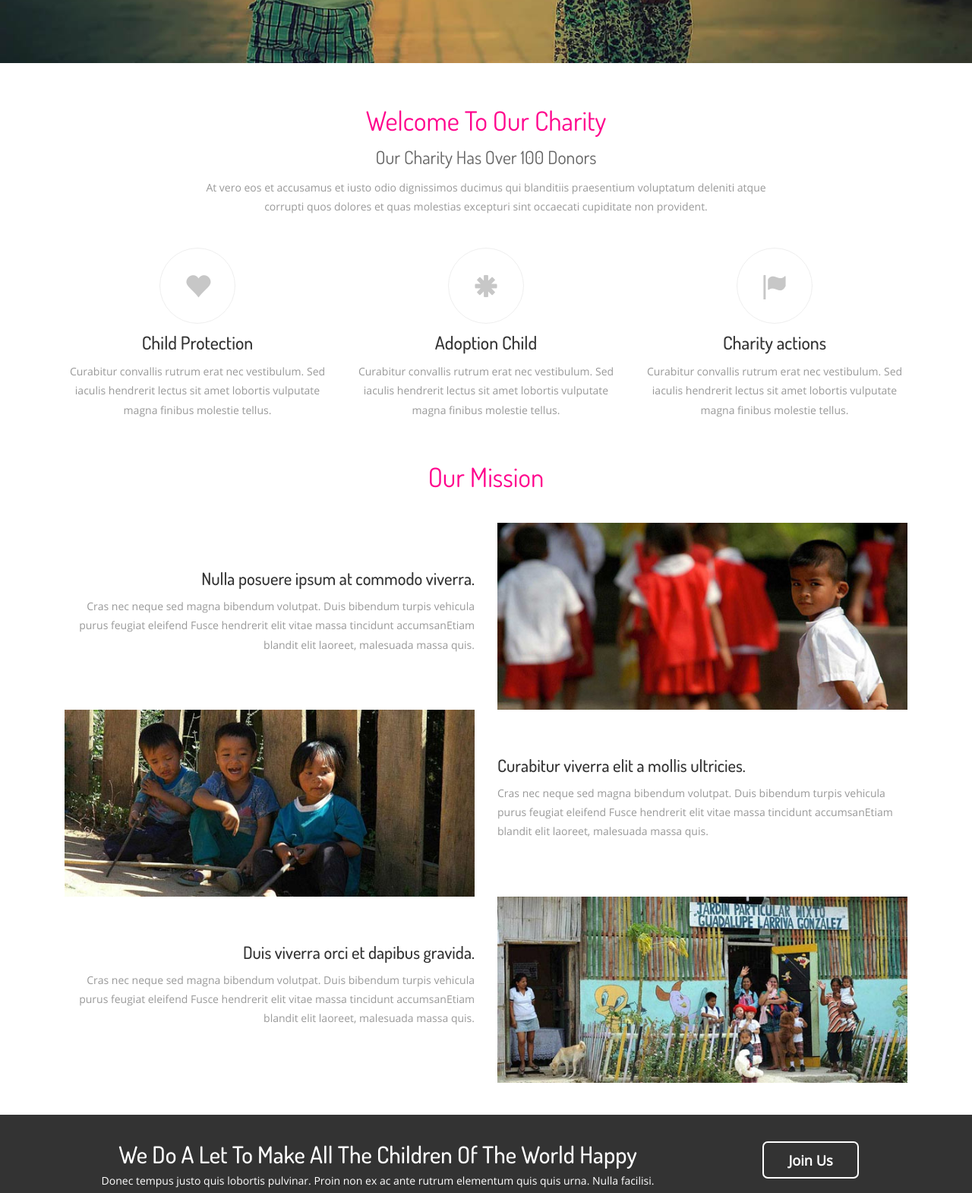
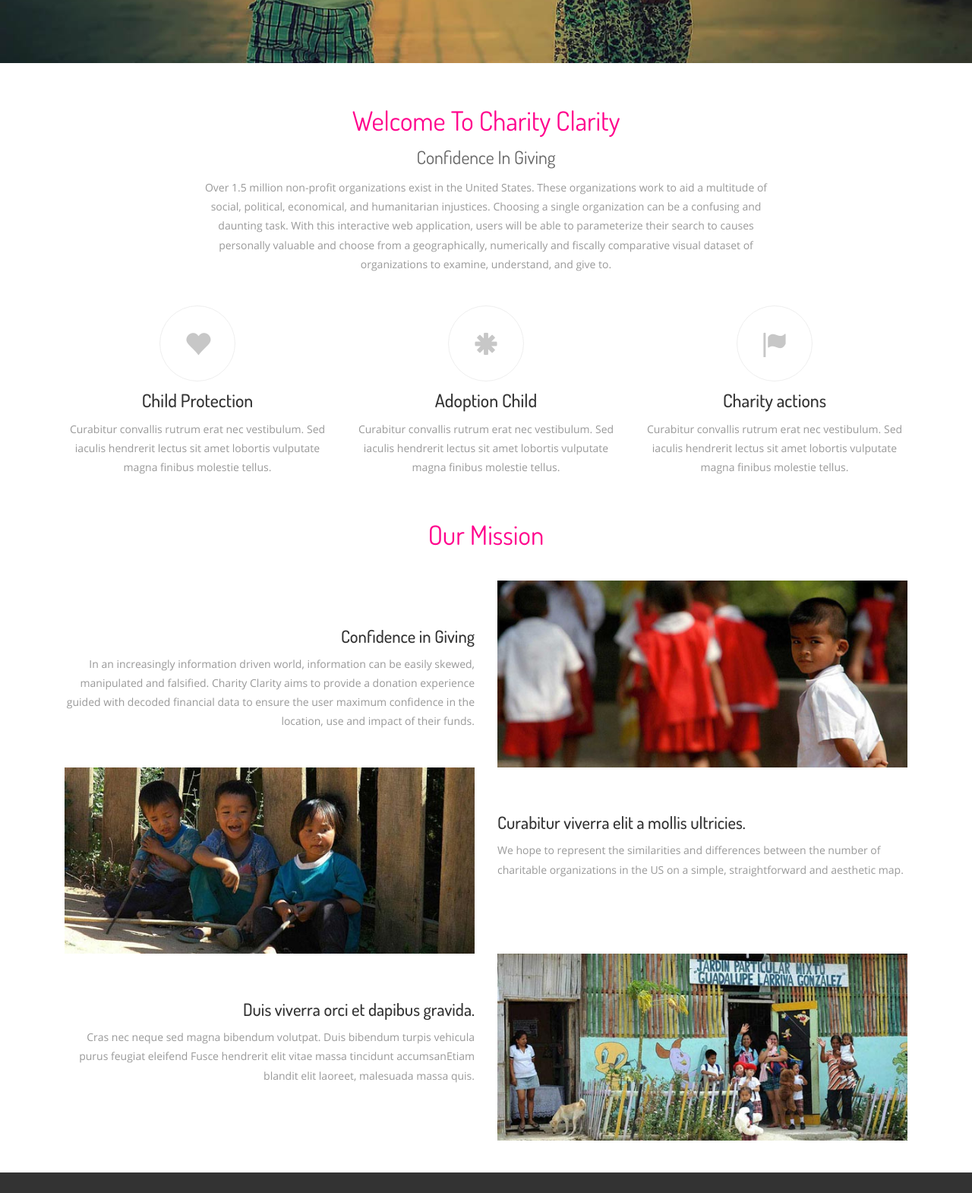
Before and after one commit to BubbaJoe/BigFatCharity, a website: page public/index.html in a window 1280 px wide. Shown: the part 660-2230 px from the top of the page at 76% size. Drawn offline with Linux system fonts and the light colour scheme; files whose address does not match are found by name.

Commit message:
changed index.html

```diff
--- a/public/index.html
+++ b/public/index.html
@@ -58,8 +58,8 @@ Smartphone Compatible web template, free webdesigns for Nokia, Samsung, LG, Sony
 			 <span class="menu">MENU</span>
 			 <ul>
 			 <li class="active"><a href="index.html"><span class="glyphicon glyphicon-home" aria-hidden="true"></span>Home</a></li>
-			 <li><a href="about.html"><span class="glyphicon glyphicon-user" aria-hidden="true"></span>Charity</a></li>
-			 <li><a href="shortcodes.html"><span class="glyphicon glyphicon-calendar" aria-hidden="true"></span>...</a></li>
+			 <li><a href="about.html"><span class="glyphicon glyphicon-user" aria-hidden="true"></span>Charity Database</a></li>
+			 <li><a href="shortcodes.html"><span class="glyphicon glyphicon-calendar" aria-hidden="true"></span>Methodology</a></li>
 			 <li><a href="gallery.html"><span class="glyphicon glyphicon-picture" aria-hidden="true"></span>About Us</a></li>
 			 <li><a href="contact.html"><span class="glyphicon glyphicon-envelope" aria-hidden="true"></span>More</a></li>
 			 </ul>
@@ -116,10 +116,9 @@ Smartphone Compatible web template, free webdesigns for Nokia, Samsung, LG, Sony
 <div class="welcome">
 	 <div class="container">
 		 <div class="welcome-top">
-			 <h3>Welcome To Our Charity</h3>
-			 <h4>Our Charity Has Over 100 Donors</h4>
-			 <p>At vero eos et accusamus et iusto odio dignissimos ducimus qui blanditiis praesentium voluptatum deleniti atque
-				corrupti quos dolores et quas molestias excepturi sint occaecati cupiditate non provident.</p>
+			 <h3>Welcome To Charity Clarity</h3>
+			 <h4>Confidence In Giving</h4>
+			 <p>Over 1.5 million non-profit organizations exist in the United States. These organizations work to aid a multitude of social, political, economical, and humanitarian injustices. Choosing a single organization can be a confusing and daunting task. With this interactive web application, users will be able to parameterize their search to causes personally valuable and choose from a geographically, numerically and fiscally comparative visual dataset of organizations to examine, understand, and give to.</p>
 		 </div>
 		  <div class="charitys">
 			  <div class="col-md-4 chrt_grid" style="visibility: visible; -webkit-animation-delay: 0.4s;">
@@ -160,8 +159,8 @@ Smartphone Compatible web template, free webdesigns for Nokia, Samsung, LG, Sony
 		 <div class="mission-sec">
 			 <div class="blog-grids">
 				 <div class="col-md-6 blog1 text_grid">
-					 <h4><a href="about.html">Nulla posuere ipsum at commodo viverra.</a></h4>
-					 <p>Cras nec neque sed magna bibendum volutpat. Duis bibendum turpis vehicula purus feugiat eleifend Fusce hendrerit elit vitae massa tincidunt accumsanEtiam blandit elit laoreet, malesuada massa quis.</p>
+					 <h4><a href="about.html">Confidence in Giving</a></h4>
+					 <p>In an increasingly information driven world, information can be easily skewed, manipulated and falsified. Charity Clarity aims to provide a donation experience guided with decoded financial data to ensure the user maximum confidence in the location, use and impact of their funds.</p>
 				 </div>
 				 <div class="col-md-6 blog-pic">
 					  <img src="images/m2.jpg" class="img-responsive" alt="">
@@ -174,7 +173,7 @@ Smartphone Compatible web template, free webdesigns for Nokia, Samsung, LG, Sony
 				 </div>
 				 <div class="col-md-6 blog1">
 					 <h4><a href="about.html">Curabitur viverra elit a mollis ultricies.</a></h4>
-					 <p>Cras nec neque sed magna bibendum volutpat. Duis bibendum turpis vehicula purus feugiat eleifend Fusce hendrerit elit vitae massa tincidunt accumsanEtiam blandit elit laoreet, malesuada massa quis.</p>
+					 <p>We hope to represent the similarities and differences between the number of charitable organizations in the US on a simple, straightforward and aesthetic map.</p>
 				 </div>
 				 <div class="clearfix"></div>
 			 </div>
@@ -199,7 +198,7 @@ Smartphone Compatible web template, free webdesigns for Nokia, Samsung, LG, Sony
 			  <p>Donec tempus justo quis lobortis pulvinar. Proin non ex ac ante rutrum elementum quis quis urna. Nulla facilisi.</p>
 		 </div>
 		 <div class="col-md-3 join-link">
-				<a href="#">Join Us</a>
+				<a href="#">Donate</a>
 		 </div>
 		  <div class="clearfix"></div>
 	 </div>
```
